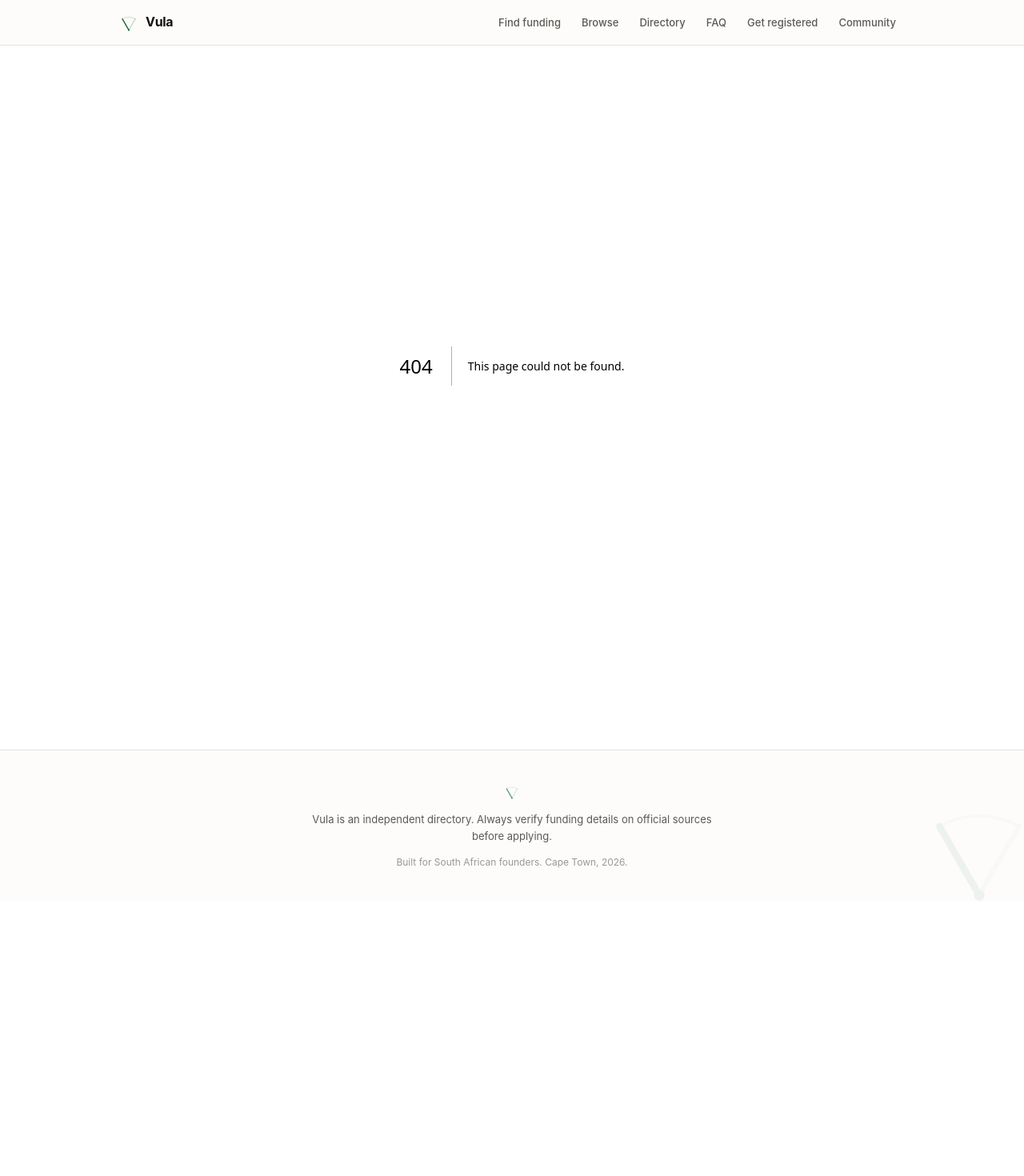
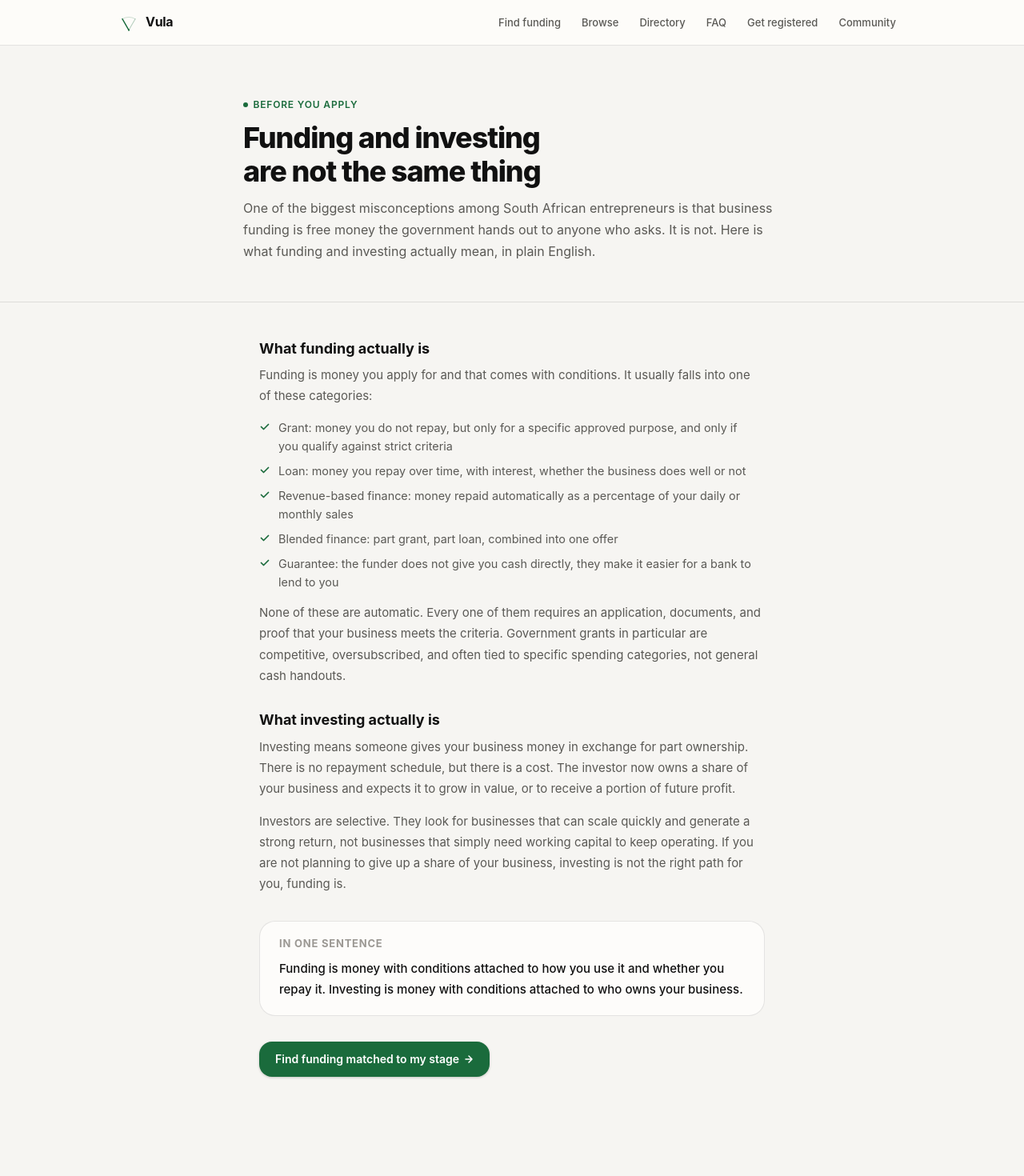
Before and after one commit to Bladetox/vula, a Next.js app: page /learn/funding-vs-investing in a window 1280 px wide. Before the commit this address had no page. Shown: the top 1470 px of the page at 80% size. Before the commit the page ends 1127 px from the top, so only its background shows below. Built offline with nearby package versions, Linux system fonts and the light colour scheme; a web font is replaced by a local one.

Commit message:
Create page.tsx

```diff
--- /dev/null
+++ b/app/learn/funding-vs-investing/page.tsx
@@ -0,0 +1,189 @@
+import Link from 'next/link'
+import type { Metadata } from 'next'
+
+export const metadata: Metadata = {
+  title: 'Funding vs Investing - Vula',
+  description:
+    'A plain-English explanation of the difference between business funding and investing, for South African entrepreneurs new to the funding process.',
+}
+
+export default function FundingVsInvestingPage() {
+  return (
+    <main>
+      <section
+        style={{
+          background: 'var(--vula-bg)',
+          borderBottom: '1px solid var(--vula-border)',
+          padding: 'clamp(2.5rem, 5vw, 4rem) 1.25rem clamp(2rem, 4vw, 3rem)',
+        }}
+      >
+        <div style={{ maxWidth: '42rem', margin: '0 auto' }}>
+          <p
+            style={{
+              fontSize: '0.75rem',
+              fontWeight: 600,
+              letterSpacing: '0.07em',
+              textTransform: 'uppercase',
+              color: 'var(--vula-green)',
+              marginBottom: '0.75rem',
+              display: 'flex',
+              alignItems: 'center',
+              gap: '0.4rem',
+            }}
+          >
+            <svg width="6" height="6" viewBox="0 0 6 6" aria-hidden="true">
+              <circle cx="3" cy="3" r="3" fill="var(--vula-green)" />
+            </svg>
+            Before you apply
+          </p>
+          <h1
+            style={{
+              fontSize: 'clamp(1.5rem, 3.5vw, 2.25rem)',
+              fontWeight: 800,
+              letterSpacing: '-0.03em',
+              color: 'var(--vula-ink)',
+              marginBottom: '0.75rem',
+            }}
+          >
+            Funding and investing are not the same thing
+          </h1>
+          <p style={{ fontSize: '1rem', color: 'var(--vula-muted)', lineHeight: 1.7 }}>
+            One of the biggest misconceptions among South African entrepreneurs is that business funding is free money the government hands out to anyone who asks. It is not. Here is what funding and investing actually mean, in plain English.
+          </p>
+        </div>
+      </section>
+
+      <section
+        style={{
+          maxWidth: '42rem',
+          margin: '0 auto',
+          padding: 'clamp(2rem, 4vw, 3rem) 1.25rem clamp(4rem, 8vw, 6rem)',
+          display: 'flex',
+          flexDirection: 'column',
+          gap: '2rem',
+        }}
+      >
+        <div>
+          <h2
+            style={{
+              fontSize: '1.125rem',
+              fontWeight: 700,
+              color: 'var(--vula-ink)',
+              marginBottom: '0.625rem',
+            }}
+          >
+            What funding actually is
+          </h2>
+          <p style={{ fontSize: '0.9375rem', color: 'var(--vula-muted)', lineHeight: 1.75 }}>
+            Funding is money you apply for and that comes with conditions. It usually falls into one of these categories:
+          </p>
+          <ul
+            style={{
+              listStyle: 'none',
+              padding: 0,
+              margin: '0.875rem 0 0',
+              display: 'flex',
+              flexDirection: 'column',
+              gap: '0.5rem',
+            }}
+          >
+            {[
+              'Grant: money you do not repay, but only for a specific approved purpose, and only if you qualify against strict criteria',
+              'Loan: money you repay over time, with interest, whether the business does well or not',
+              'Revenue-based finance: money repaid automatically as a percentage of your daily or monthly sales',
+              'Blended finance: part grant, part loan, combined into one offer',
+              'Guarantee: the funder does not give you cash directly, they make it easier for a bank to lend to you',
+            ].map((item, i) => (
+              <li
+                key={i}
+                style={{
+                  display: 'flex',
+                  gap: '0.625rem',
+                  fontSize: '0.9rem',
+                  color: 'var(--vula-muted)',
+                  lineHeight: 1.6,
+                }}
+              >
+                <svg width="14" height="14" fill="none" viewBox="0 0 14 14" aria-hidden="true" style={{ flexShrink: 0, marginTop: '0.25rem' }}>
+                  <path d="M11.5 3.5L5.5 9.5 2.5 6.5" stroke="var(--vula-green)" strokeWidth="1.75" strokeLinecap="round" strokeLinejoin="round" />
+                </svg>
+                {item}
+              </li>
+            ))}
+          </ul>
+          <p style={{ fontSize: '0.9375rem', color: 'var(--vula-muted)', lineHeight: 1.75, marginTop: '0.875rem' }}>
+            None of these are automatic. Every one of them requires an application, documents, and proof that your business meets the criteria. Government grants in particular are competitive, oversubscribed, and often tied to specific spending categories, not general cash handouts.
+          </p>
+        </div>
+
+        <div>
+          <h2
+            style={{
+              fontSize: '1.125rem',
+              fontWeight: 700,
+              color: 'var(--vula-ink)',
+              marginBottom: '0.625rem',
+            }}
+          >
+            What investing actually is
+          </h2>
+          <p style={{ fontSize: '0.9375rem', color: 'var(--vula-muted)', lineHeight: 1.75 }}>
+            Investing means someone gives your business money in exchange for part ownership. There is no repayment schedule, but there is a cost. The investor now owns a share of your business and expects it to grow in value, or to receive a portion of future profit.
+          </p>
+          <p style={{ fontSize: '0.9375rem', color: 'var(--vula-muted)', lineHeight: 1.75, marginTop: '0.875rem' }}>
+            Investors are selective. They look for businesses that can scale quickly and generate a strong return, not businesses that simply need working capital to keep operating. If you are not planning to give up a share of your business, investing is not the right path for you, funding is.
+          </p>
+        </div>
+
+        <div
+          style={{
+            background: 'var(--vula-surface)',
+            border: '1px solid var(--vula-border)',
+            borderRadius: 'var(--radius-xl)',
+            padding: '1.25rem 1.5rem',
+          }}
+        >
+          <h2
+            style={{
+              fontSize: '0.8125rem',
+              fontWeight: 700,
+              letterSpacing: '0.06em',
+              textTransform: 'uppercase',
+              color: 'var(--vula-faint)',
+              marginBottom: '0.75rem',
+            }}
+          >
+            In one sentence
+          </h2>
+          <p style={{ fontSize: '0.9375rem', color: 'var(--vula-ink)', lineHeight: 1.7, fontWeight: 500 }}>
+            Funding is money with conditions attached to how you use it and whether you repay it. Investing is money with conditions attached to who owns your business.
+          </p>
+        </div>
+
+        <div>
+          <Link
+            href="/find"
+            style={{
+              display: 'inline-flex',
+              alignItems: 'center',
+              gap: '0.4rem',
+              padding: '0.65rem 1.25rem',
+              background: 'var(--vula-green)',
+              color: '#fff',
+              fontWeight: 600,
+              fontSize: '0.875rem',
+              borderRadius: 'var(--radius-lg)',
+              textDecoration: 'none',
+              boxShadow: '0 1px 3px oklch(0.18 0.04 145 / 0.22)',
+            }}
+          >
+            Find funding matched to my stage
+            <svg width="12" height="12" viewBox="0 0 12 12" fill="none" aria-hidden="true">
+              <path d="M2 6h8M6 2l4 4-4 4" stroke="currentColor" strokeWidth="1.5" strokeLinecap="round" strokeLinejoin="round" />
+            </svg>
+          </Link>
+        </div>
+      </section>
+    </main>
+  )
+}
```
